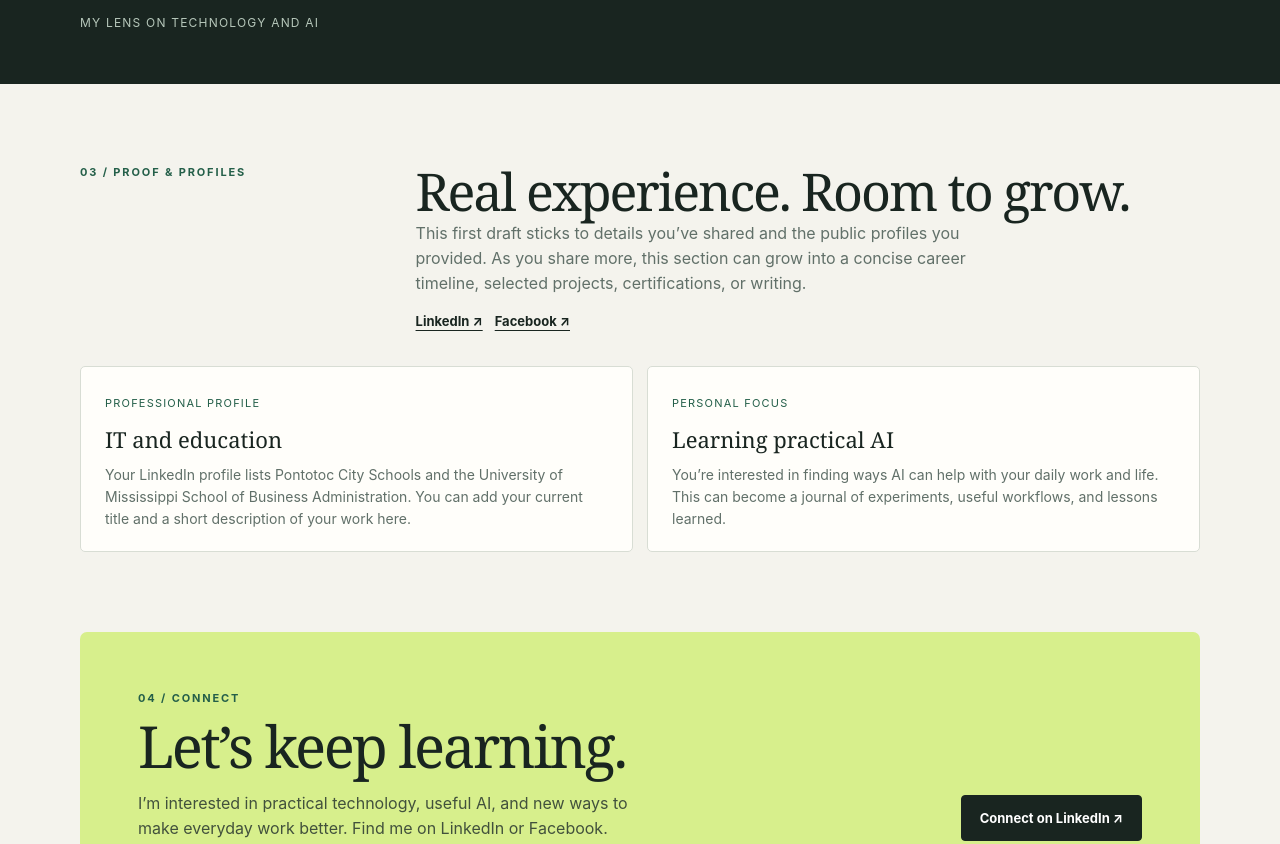
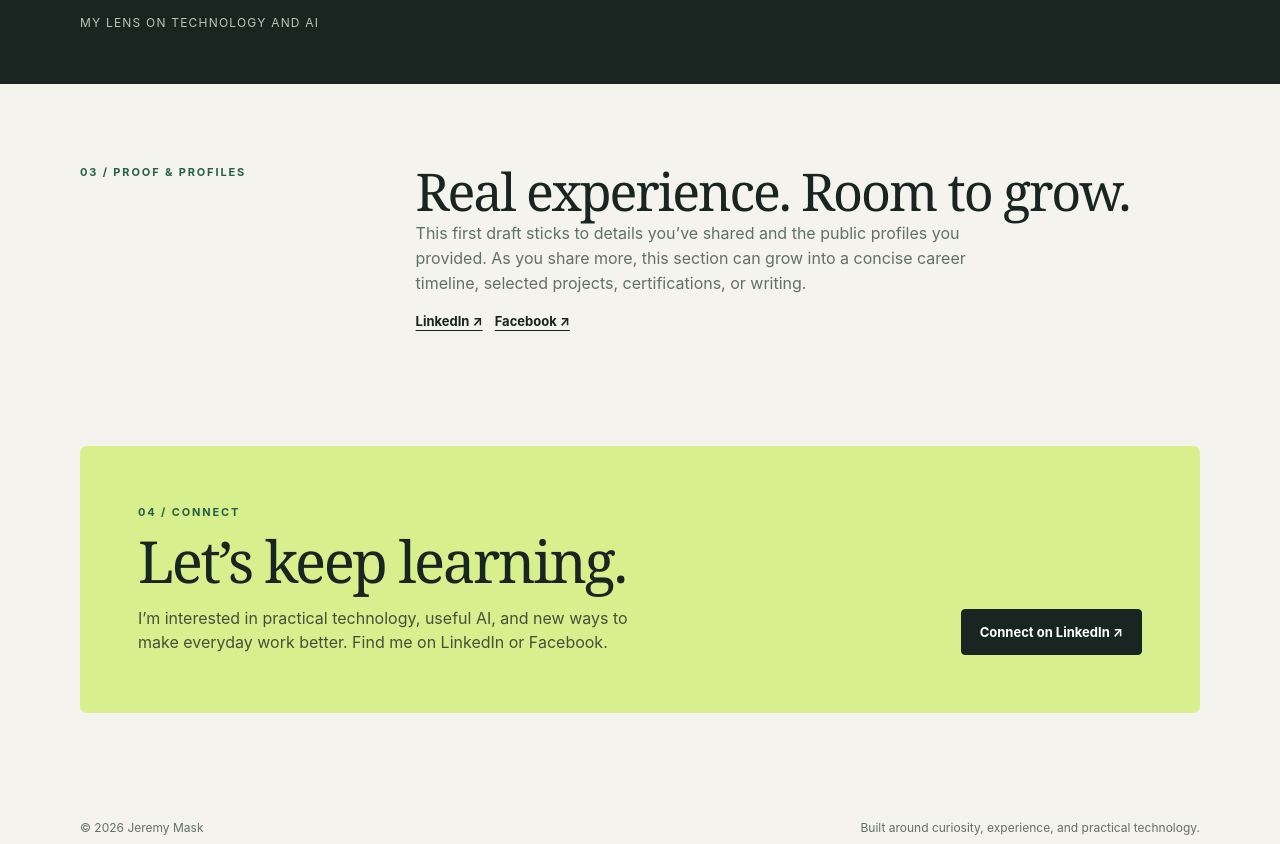
Before and after one commit to jeremymask/mywebsite, a plain HTML site: page index.html in a window 1280 px wide. Shown: the part 2311-3155 px from the top of the page. Drawn offline with Linux system fonts and the light colour scheme.

Commit message:
Add files via upload

```diff
--- a/index.html
+++ b/index.html
@@ -35,7 +35,7 @@
     </div>
     <section class="soft" id="work"><div class="wrap"><div class="section-head"><div class="eyebrow">02 / Work</div><div><h2>A hands-on IT perspective.</h2><p>More than a decade in IT means learning how technology behaves in the real world: under constraints, around existing systems, and in the hands of busy people.</p></div></div><div class="grid"><article class="tile"><div class="num">01 — EXPERIENCE</div><h3>10+ years in IT</h3><p>A career shaped by supporting technology and helping people get unstuck. Add a few details here about your roles, industries, and specialties.</p></article><article class="tile"><div class="num">02 — APPROACH</div><h3>Useful over flashy</h3><p>I’m drawn to tools that solve a real problem, fit into how people already work, and are straightforward to maintain.</p></article><article class="tile"><div class="num">03 — NEXT CHAPTER</div><h3>Learning AI in practice</h3><p>I’m building my understanding of AI and looking for grounded ways to put it to work, one useful experiment at a time.</p></article></div></div></section>
     <div class="quote-band" id="ai"><div class="wrap"><p>“The best tool is the one that helps someone do meaningful work with more confidence and less friction.”</p><span>My lens on technology and AI</span></div></div>
-    <div class="wrap"><section><div class="section-head"><div class="eyebrow">03 / Proof & profiles</div><div><h2>Real experience. Room to grow.</h2><p>This first draft sticks to details you’ve shared and the public profiles you provided. As you share more, this section can grow into a concise career timeline, selected projects, certifications, or writing.</p><div class="profile-links"><a class="text-link" href="https://www.linkedin.com/in/jeremy-mask-7a026411b/" target="_blank" rel="noreferrer">LinkedIn ↗</a><a class="text-link" href="https://www.facebook.com/jeremy.mask.5" target="_blank" rel="noreferrer">Facebook ↗</a></div></div></div><div class="proof"><article class="proof-item"><small>Professional profile</small><h3>IT and education</h3><p>Your LinkedIn profile lists Pontotoc City Schools and the University of Mississippi School of Business Administration. You can add your current title and a short description of your work here.</p></article><article class="proof-item"><small>Personal focus</small><h3>Learning practical AI</h3><p>You’re interested in finding ways AI can help with your daily work and life. This can become a journal of experiments, useful workflows, and lessons learned.</p></article></div></section>
+    <div class="wrap"><section><div class="section-head"><div class="eyebrow">03 / Proof & profiles</div><div><h2>Real experience. Room to grow.</h2><p>This first draft sticks to details you’ve shared and the public profiles you provided. As you share more, this section can grow into a concise career timeline, selected projects, certifications, or writing.</p><div class="profile-links"><a class="text-link" href="https://www.linkedin.com/in/jeremy-mask-7a026411b/" target="_blank" rel="noreferrer">LinkedIn ↗</a><a class="text-link" href="https://www.facebook.com/jeremy.mask.5" target="_blank" rel="noreferrer">Facebook ↗</a></div></div></div></section>
       <section id="contact" style="padding-top:0"><div class="contact"><div><div class="eyebrow">04 / Connect</div><h2>Let’s keep learning.</h2><p>I’m interested in practical technology, useful AI, and new ways to make everyday work better. Find me on LinkedIn or Facebook.</p></div><a class="button primary" href="https://www.linkedin.com/in/jeremy-mask-7a026411b/" target="_blank" rel="noreferrer">Connect on LinkedIn ↗</a></div></section>
       <footer class="footer"><span>© <span id="year">2026</span> Jeremy Mask</span><span>Built around curiosity, experience, and practical technology.</span></footer>
     </div>
```
